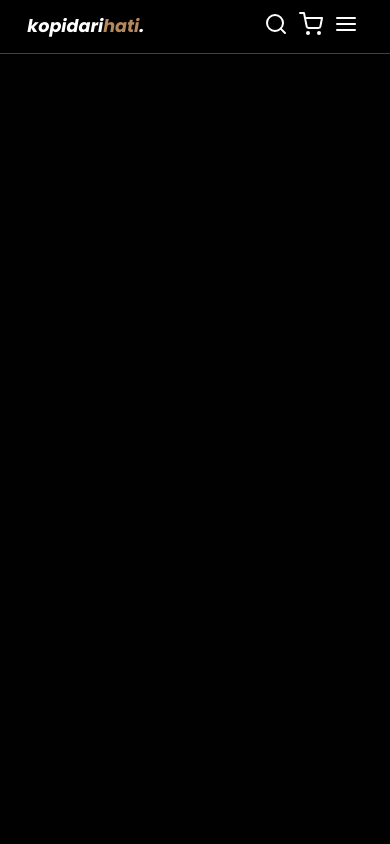
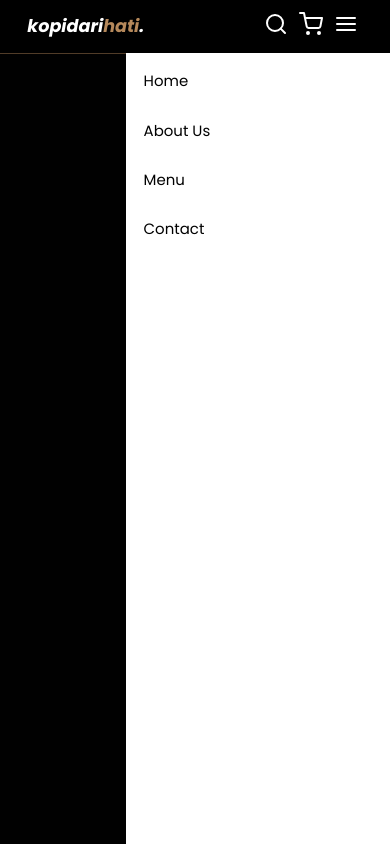
Before and after one commit to 007Kohaku/candatawa-coffe, a plain HTML site: page index.html in a window 390 px wide. Both pictures are taken after a click on the link 346 px from the left and 26 px from the top of the page. Drawn offline with nearby package versions, Linux system fonts and the light colour scheme.

Commit message:
navbar finish

```diff
--- a/css/style.css
+++ b/css/style.css
@@ -105,9 +105,23 @@ body {
     background-color: #fff;
     width: 30rem;
     height: 100vh;
+    transition: 0.3s;
   }
-  .navbar .navbar-nav .active {
+  .navbar .navbar-nav.active {
     right: 0;
+  }
+  .navbar .navbar-nav a {
+    color: var(--bg);
+    display: block;
+    margin: 1.5rem;
+    padding: 0.5rem;
+    font-size: 1.7rem;
+  }
+  .navbar .navbar-nav a::after {
+    transform-origin: 0 0;
+  }
+  .navbar .navbar-nav a:hover::after {
+    transform: scaleX(0.2);
   }
 }
 
--- a/js/script.js
+++ b/js/script.js
@@ -4,3 +4,12 @@ const navbarNav = document.querySelector(".navbar-nav");
 document.querySelector("#hamburger-menu").onclick = () => {
   navbarNav.classList.toggle("active");
 };
+
+// click out of sidebar for remove the nav
+const hamburger = document.querySelector("#hamburger-menu");
+
+document.addEventListener("click", function (e) {
+  if (!hamburger.contains(e.target) && !navbarNav.contains(e.target)) {
+    navbarNav.classList.remove("active");
+  }
+});
```
